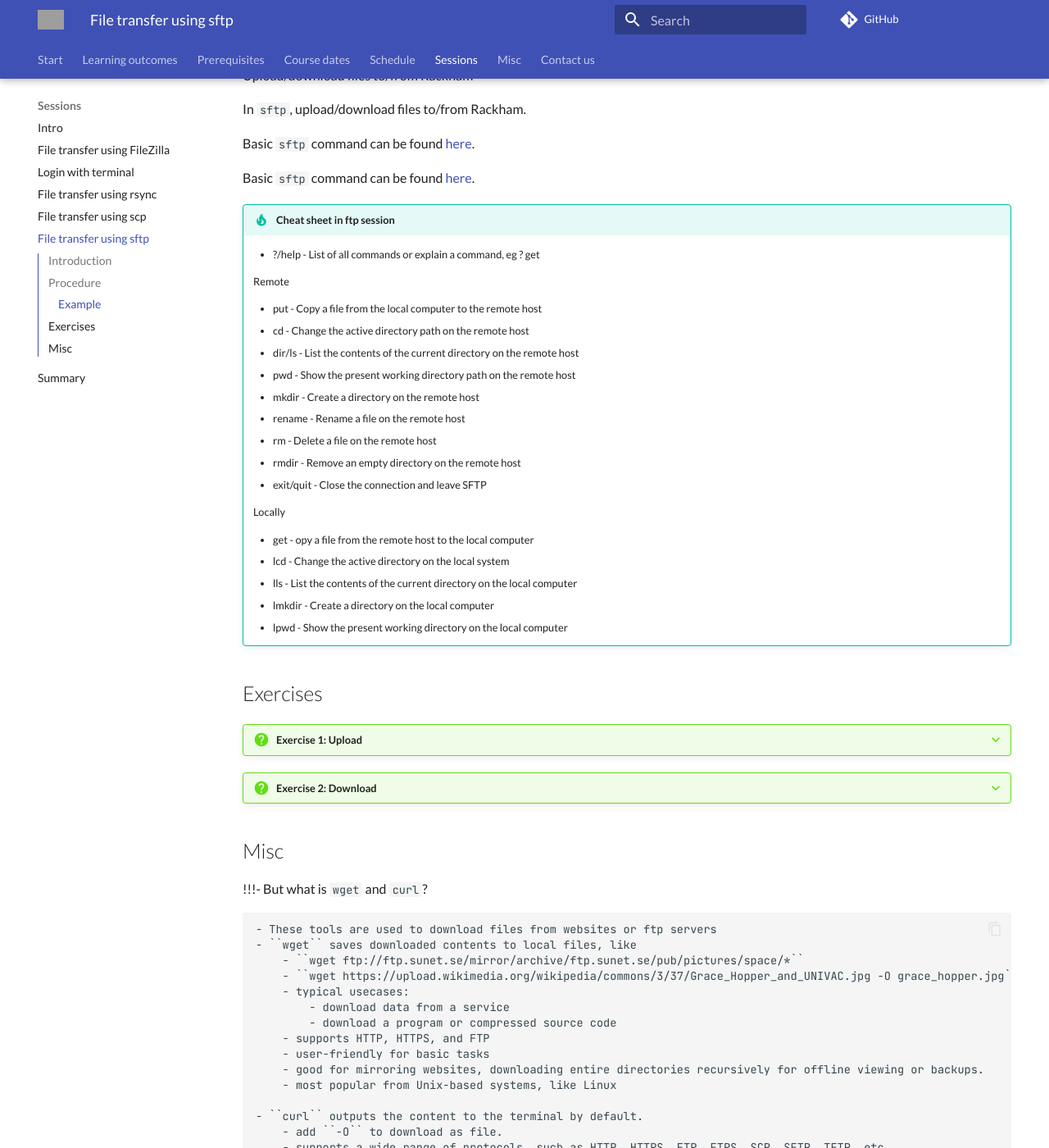
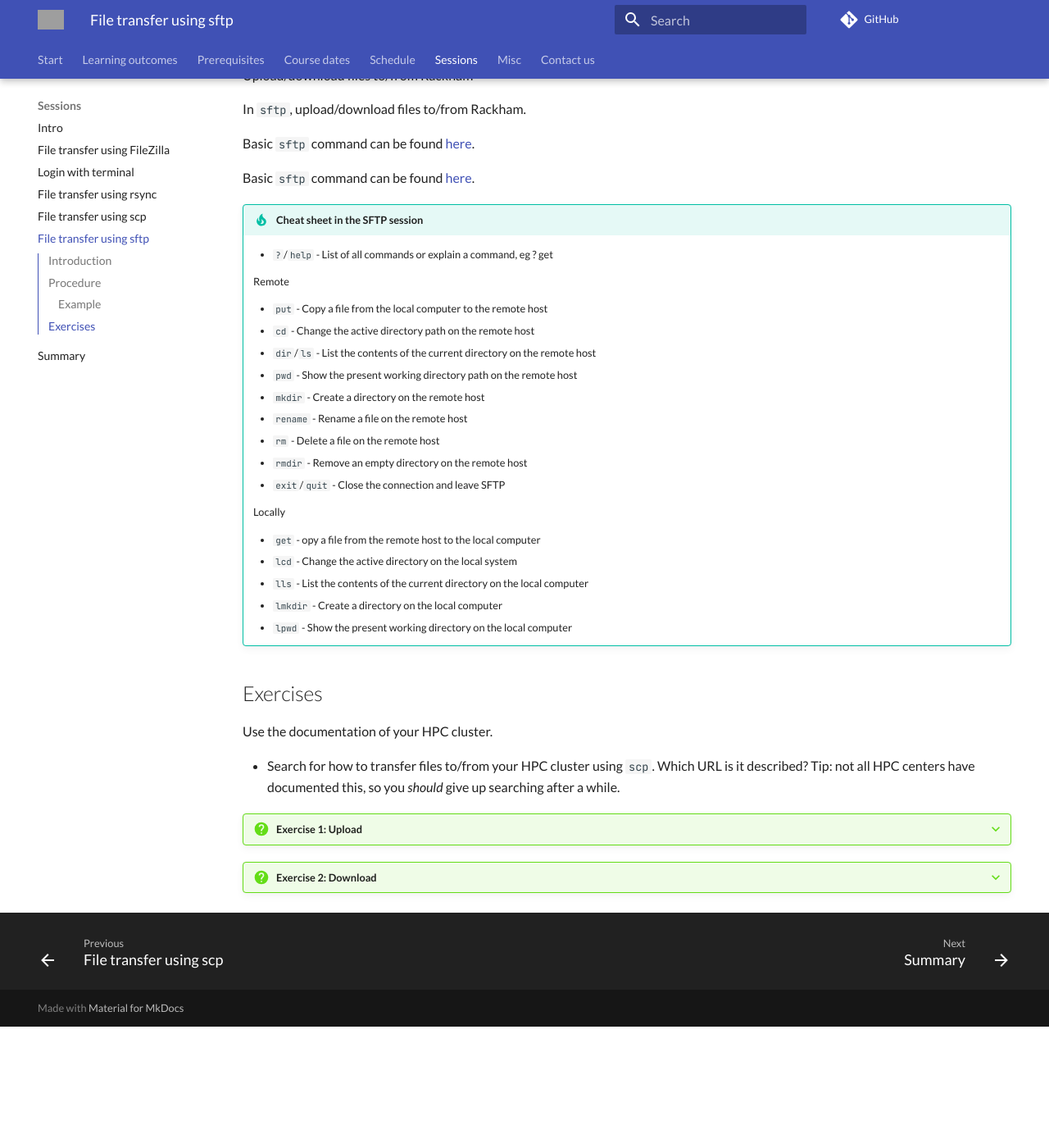
Before and after one commit to UPPMAX/naiss_file_transfer_course, an MkDocs documentation site: the page built from docs/sessions/sftp/README.md, in a window 1280 px wide and 1400 px high, scrolled down 1368 px. Shown: the whole window at 82% size. Built offline with MkDocs 1.6.1 and Material for MkDocs 9.7.7, drawn with Linux system fonts in a browser that asks for light colours; comment, search, counter and statistics services are not loaded; after the commit the page ends 2620 px from its top, so only the background shows below that; some of the changed text lies outside the part shown; grey boxes are pictures that could not be loaded.

Commit message:
README.md format

```diff
--- a/docs/sessions/sftp/README.md
+++ b/docs/sessions/sftp/README.md
@@ -96,55 +96,37 @@ Basic `sftp` command can be found [here](https://github.com/UPPMAX/UPPMAX-docume
 
 Basic `sftp` command can be found [here](https://github.com/UPPMAX/UPPMAX-documentation/blob/main/docs/software/sftp.md).
 
-!!! tip "Cheat sheet in ftp session"
+!!! tip "Cheat sheet in the SFTP session"
 
-    - ?/help - List of all commands or explain a command, eg ? get
+    - ``?``/``help`` - List of all commands or explain a command, eg ? get
 
     Remote
 
-    - put - Copy a file from the local computer to the remote host
-    - cd - Change the active directory path on the remote host
-    - dir/ls - List the contents of the current directory on the remote host
-    - pwd - Show the present working directory path on the remote host
-    - mkdir - Create a directory on the remote host
-    - rename - Rename a file on the remote host
-    - rm - Delete a file on the remote host
-    - rmdir - Remove an empty directory on the remote host
-    - exit/quit - Close the connection and leave SFTP
+    - ``put`` - Copy a file from the local computer to the remote host
+    - ``cd`` - Change the active directory path on the remote host
+    - ``dir``/``ls`` - List the contents of the current directory on the remote host
+    - ``pwd`` - Show the present working directory path on the remote host
+    - ``mkdir`` - Create a directory on the remote host
+    - ``rename`` - Rename a file on the remote host
+    - ``rm`` - Delete a file on the remote host
+    - ``rmdir`` - Remove an empty directory on the remote host
+    - ``exit``/``quit`` - Close the connection and leave SFTP
 
     Locally
 
-    - get - opy a file from the remote host to the local computer
-    - lcd - Change the active directory on the local system
-    - lls - List the contents of the current directory on the local computer
-    - lmkdir - Create a directory on the local computer
-    - lpwd - Show the present working directory on the local computer
+    - ``get`` - opy a file from the remote host to the local computer
+    - ``lcd`` - Change the active directory on the local system
+    - ``lls`` - List the contents of the current directory on the local computer
+    - ``lmkdir`` - Create a directory on the local computer
+    - ``lpwd`` - Show the present working directory on the local computer
 
 ## Exercises
+
+Use the documentation of your HPC cluster.
+
+- Search for how to transfer files to/from your HPC cluster using `scp`. Which URL is it described?
+  Tip: not all HPC centers have documented this, so you *should* give up searching after a while.
 
 ???+ question "Exercise 1: Upload"
 
 ???+ question "Exercise 2: Download"
-
-## Misc
-
-!!!- But what is ``wget`` and ``curl``?
-
-    - These tools are used to download files from websites or ftp servers
-    - ``wget`` saves downloaded contents to local files, like
-        - ``wget ftp://ftp.sunet.se/mirror/archive/ftp.sunet.se/pub/pictures/space/*``
-        - ``wget https://upload.wikimedia.org/wikipedia/commons/3/37/Grace_Hopper_and_UNIVAC.jpg -O grace_hopper.jpg``
-        - typical usecases:
-            - download data from a service
-            - download a program or compressed source code
-        - supports HTTP, HTTPS, and FTP
-        - user-friendly for basic tasks
-        - good for mirroring websites, downloading entire directories recursively for offline viewing or backups.
-        - most popular from Unix-based systems, like Linux
-
-    - ``curl`` outputs the content to the terminal by default.
-        - add ``-O`` to download as file.
-        - supports a wide range of protocols, such as HTTP, HTTPS, FTP, FTPS, SCP, SFTP, TFTP, etc
-        - curl  is often preferred for scripting and automation due to its versatility
-        - interacting with APIs, handling complex web requests
-        - often available by default on Windows and MacOS.
```
